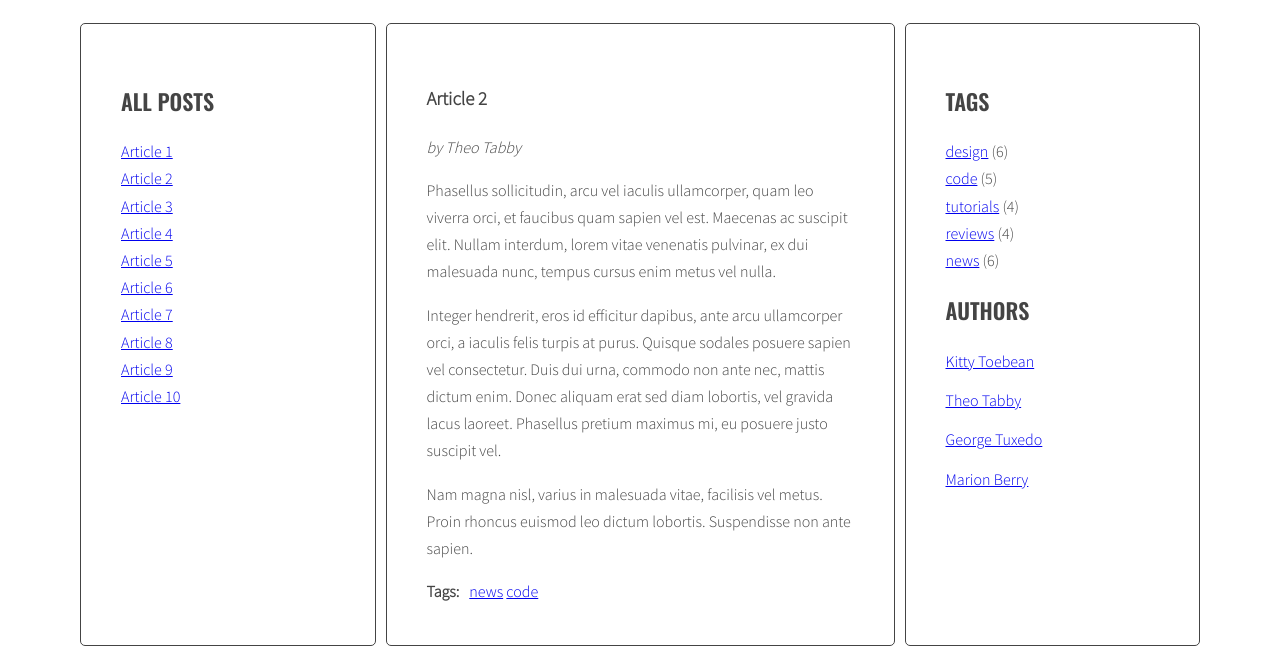
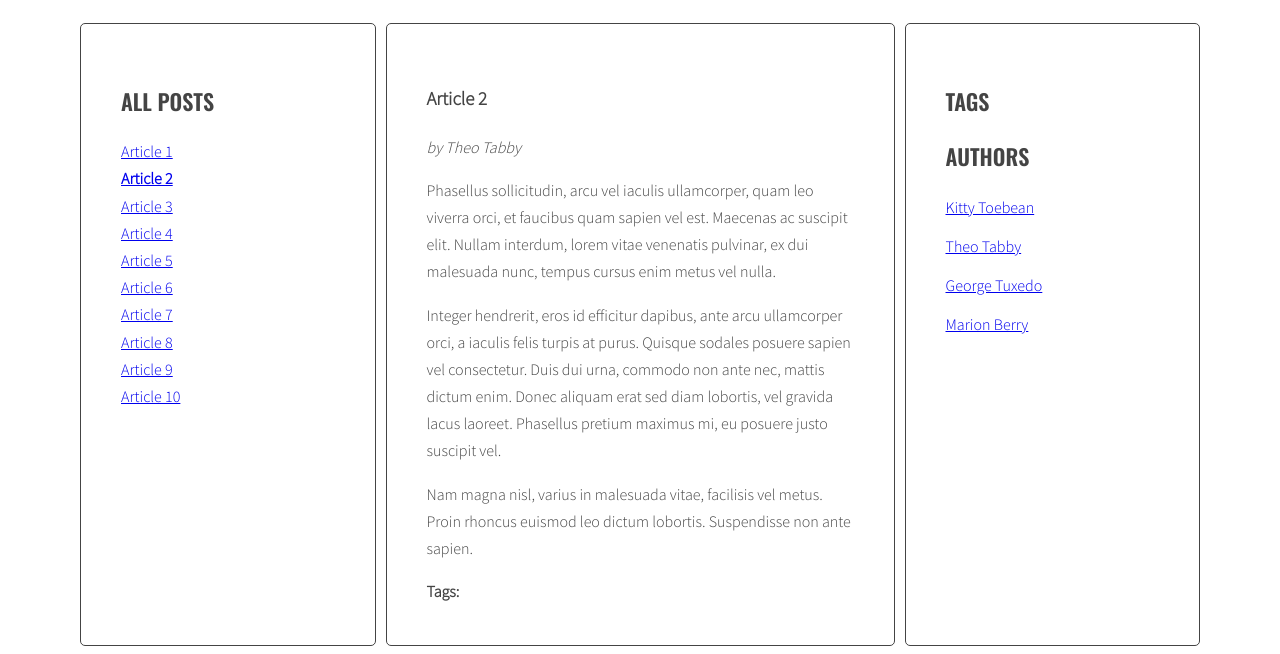
Before and after one commit to Lukasz-Krolak/javascript-blog, a website: page index.html in a window 1280 px wide. Both pictures are taken after a click on the link "Article 2". Shown: the part 220-874 px from the top of the page. Drawn offline with nearby package versions, Linux system fonts and the light colour scheme.

Commit message:
7.2 before delete

```diff
--- a/css/style.css
+++ b/css/style.css
@@ -1,110 +1,45 @@
 @import url("https://fonts.googleapis.com/css?family=Oswald:400,600|Sacramento|Source+Sans+Pro:300&subset=latin-ext");
 /* Variables */
 /* Global */
-*, *::before, *::after {
-  box-sizing: border-box;
-}
+*, *::before, *::after { box-sizing: border-box; }
 
-body {
-  background: #fff;
-  font-family: "Source Sans Pro", sans-serif;
-  color: #444;
-  font-weight: 300;
-  font-size: 16px;
-  line-height: 1.7;
-}
+body { background: #fff; font-family: "Source Sans Pro", sans-serif; color: #444; font-weight: 300; font-size: 16px; line-height: 1.7; }
 
-.container {
-  max-width: 1140px;
-  margin: 0 auto;
-}
+.container { max-width: 1140px; margin: 0 auto; }
 
-.section-title {
-  font-size: 22px;
-  text-transform: uppercase;
-  font-family: "Oswald", sans-serif;
-  font-weight: 600;
-}
+.section-title { font-size: 22px; text-transform: uppercase; font-family: "Oswald", sans-serif; font-weight: 600; }
 
-.section-title span {
-  text-transform: none;
-  font-weight: 400;
-  color: #777777;
-}
+.section-title span { text-transform: none; font-weight: 400; color: #777777; }
 
 /* Layout */
-.wrapper {
-  display: -ms-flexbox;
-  display: flex;
-  margin-left: 10px;
-}
+.wrapper { display: flex; margin-left: 10px; }
 
-.sidebar {
-  -ms-flex: 1 0 0px;
-      flex: 1 0 0;
-}
+.sidebar { flex: 1 0 0; }
 
-.posts {
-  -ms-flex: 2 0 0px;
-      flex: 2 0 0;
-}
+.posts { flex: 2 0 0; }
 
-.sidebar, .posts {
-  background: #fff;
-  margin-right: 10px;
-  padding: 40px;
-  border: 1px solid #444;
-  border-radius: 5px;
-}
+.sidebar, .posts { background: #fff; margin-right: 10px; padding: 40px; border: 1px solid #444; border-radius: 5px; }
 
 /* Logo */
-.logo {
-  font-family: "Sacramento", cursive;
-  font-weight: 400;
-  font-size: 104px;
-  line-height: 1;
-  text-align: center;
-}
+.logo { font-family: "Sacramento", cursive; font-weight: 400; font-size: 104px; line-height: 1; text-align: center; }
 
 /* Lists */
-.list {
-  list-style-type: none;
-  margin: 0;
-  padding: 0;
-}
+.list { list-style-type: none; margin: 0; padding: 0; }
 
-.list .active {
-  font-weight: bold;
-}
+.list .active { font-weight: bold; }
 
-.list-horizontal li {
-  display: inline-block;
-}
+.list-horizontal li { display: inline-block; }
 
 /* Authors */
-.authors li {
-  margin-bottom: 12px;
-}
+.authors li { margin-bottom: 12px; }
 
 /* Post */
-.post {
-  display: none;
-}
+.post { display: none; }
 
-.post.active {
-  display: block;
-}
+.post.active { display: block; }
 
-.post-author {
-  font-style: italic;
-}
+.post-author { font-style: italic; }
 
-.post-tags {
-  display: -ms-flexbox;
-  display: flex;
-}
+.post-tags { display: flex; }
 
-.post-tags p {
-  margin: 0 10px 0 0;
-}
-/*# sourceMappingURL=style.css.map */
+.post-tags p { margin: 0 10px 0 0; }
--- a/index.html
+++ b/index.html
@@ -62,8 +62,7 @@
             <div class="post-tags">
               <p><strong>Tags:</strong></p>
               <ul class="list list-horizontal">
-                <li><a href="#">news</a></li>
-                <li><a href="#">code</a></li>
+
               </ul>
             </div>
           </article>
@@ -83,9 +82,7 @@
             <div class="post-tags">
               <p><strong>Tags:</strong></p>
               <ul class="list list-horizontal">
-                <li><a href="#">news</a></li>
-                <li><a href="#">reviews</a></li>
-                <li><a href="#">design</a></li>
+
               </ul>
             </div>
           </article>
@@ -105,9 +102,7 @@
             <div class="post-tags">
               <p><strong>Tags:</strong></p>
               <ul class="list list-horizontal">
-                <li><a href="#">tutorials</a></li>
-                <li><a href="#">code</a></li>
-                <li><a href="#">design</a></li>
+
               </ul>
             </div>
           </article>
@@ -128,8 +123,7 @@
             <div class="post-tags">
               <p><strong>Tags:</strong></p>
               <ul class="list list-horizontal">
-                <li><a href="#">design</a></li>
-                <li><a href="#">reviews</a></li>
+
               </ul>
             </div>
           </article>
@@ -152,8 +146,7 @@
             <div class="post-tags">
               <p><strong>Tags:</strong></p>
               <ul class="list list-horizontal">
-                <li><a href="#">reviews</a></li>
-                <li><a href="#">code</a></li>
+
               </ul>
             </div>
           </article>
@@ -174,8 +167,7 @@
             <div class="post-tags">
               <p><strong>Tags:</strong></p>
               <ul class="list list-horizontal">
-                <li><a href="#">code</a></li>
-                <li><a href="#">news</a></li>
+
               </ul>
             </div>
           </article>
@@ -197,9 +189,7 @@
             <div class="post-tags">
               <p><strong>Tags:</strong></p>
               <ul class="list list-horizontal">
-                <li><a href="#">news</a></li>
-                <li><a href="#">design</a></li>
-                <li><a href="#">tutorials</a></li>
+
               </ul>
             </div>
           </article>
@@ -221,8 +211,7 @@
             <div class="post-tags">
               <p><strong>Tags:</strong></p>
               <ul class="list list-horizontal">
-                <li><a href="#">news</a></li>
-                <li><a href="#">tutorials</a></li>
+
               </ul>
             </div>
           </article>
@@ -246,10 +235,7 @@
             <div class="post-tags">
               <p><strong>Tags:</strong></p>
               <ul class="list list-horizontal">
-                <li><a href="#">code</a></li>
-                <li><a href="#">design</a></li>
-                <li><a href="#">news</a></li>
-                <li><a href="#">reviews</a></li>
+
               </ul>
             </div>
           </article>
@@ -257,11 +243,7 @@
         <aside class="sidebar">
           <h2 class="section-title">Tags</h2>
           <ul class="list tags">
-            <li><a href="#">design</a> <span>(6)</span></li>
-            <li><a href="#">code</a> <span>(5)</span></li>
-            <li><a href="#">tutorials</a> <span>(4)</span></li>
-            <li><a href="#">reviews</a> <span>(4)</span></li>
-            <li><a href="#">news</a> <span>(6)</span></li>
+
           </ul>
           <h2 class="section-title">Authors</h2>
           <ul class="list authors">
--- a/js/script.js
+++ b/js/script.js
@@ -40,13 +40,13 @@
     console.log('clickedElement:', targetArticle);
   };
 
-  // 7.2 początek, dodanie tagów//
+  // 7.2 początek, lista tytułów lewy sidebar//
 
 
   const optArticleSelector = '.post';
   const optTitleSelector = '.post-title';
   const optTitleListSelector = '.titles';
-
+  const optArticleTagsSelector = '.post-tags .list';
 
   const generateTitleLinks = function (customSelector = '') {
 
@@ -62,8 +62,6 @@
 
 
     for (let article of articles) {
-      article.addEventListener('click', generateTitleLinks);
-      console.log('kliknięty artykuł', article);
 
       /* get the article id */
 
@@ -82,22 +80,23 @@
       titleList.innerHTML = titleList.innerHTML + linkHTML;
 
     }
+
+    const links = document.querySelectorAll('.titles a');
+    console.log('testowa', links);
+
+    for (let link of links) {
+      link.addEventListener('click', titleClickHandler);
+    }
+
   };
 
   generateTitleLinks();
 
-  const links = document.querySelectorAll('.titles a');
-  console.log('testowa', links);
-
-  for (let link of links) {
-    link.addEventListener('click', titleClickHandler);
-  }
-
-  const optArticleTagsSelector = '.post-tags .list';
+  // 7.2 druga część dodanie tagów //
 
   const generateTags = function () {
 
-    // 7.2 druga część dodanie akcji po kliknięciu w tag //
+
 
     /* find all articles */
     const articles = document.querySelectorAll(optArticleSelector);
@@ -133,7 +132,7 @@
 
         /* generate HTML of the link */
 
-        const linkHTML = '<li><a href="#' + tagList + '"><span>' + tag + '</span></a></li>';
+        const linkHTML = '<li><a href="#tag-' + tag + '"><span>' + tag + '</span></a></li>';
         console.log('link html', linkHTML);
 
         /* add generated code to html variable */
@@ -145,15 +144,18 @@
 
         tag = article.querySelectorAll(optArticleSelector);
         console.log('tag', tag);
+
         /* insert HTML of all the links into the tags wrapper */
-        tag.innerHTML = tagList.innerHTML + linkHTML;
+
+        tag.innerHTML =tag.innerHTML + html;
+
         /* END LOOP: for every article: */
       }
     }
   };
   generateTags();
 
-  const tagClickHandler = function(event){
+  const tagClickHandler = function(event) {
 
     /* prevent default action for this event */
     event.preventDefault();
@@ -190,7 +192,7 @@
       /* END LOOP: for each active tag link */
     }
     /* find all tag links with "href" attribute equal to the "href" constant */
-    const tagLinks = document.querySelector(href);
+    const tagLinks = document.querySelectorAll(href);
     console.log('target article', tagLinks);
 
 
@@ -204,16 +206,17 @@
     }
 
     /* execute function "generateTitleLinks" with article selector as argument */
-    // generateTitleLinks('[data-tags~="' + tag + '"]');
+    generateTitleLinks('[data-tags~="' + tag + '"]');
 
   };
 
 
-  const addClickListenersToTags = function(){
+  const addClickListenersToTags = function() {
     /* find all links to tags */
-
+    const tags = document.querySelectorAll('a[href^=#tag-"]');
     /* START LOOP: for each link */
-    for (let link of links) {
+    for (let link of tags) {
+      console.log('TAg!!!!',link);
     /* add tagClickHandler as event listener for that link */
 
       link.addEventListener('click', tagClickHandler);
```
